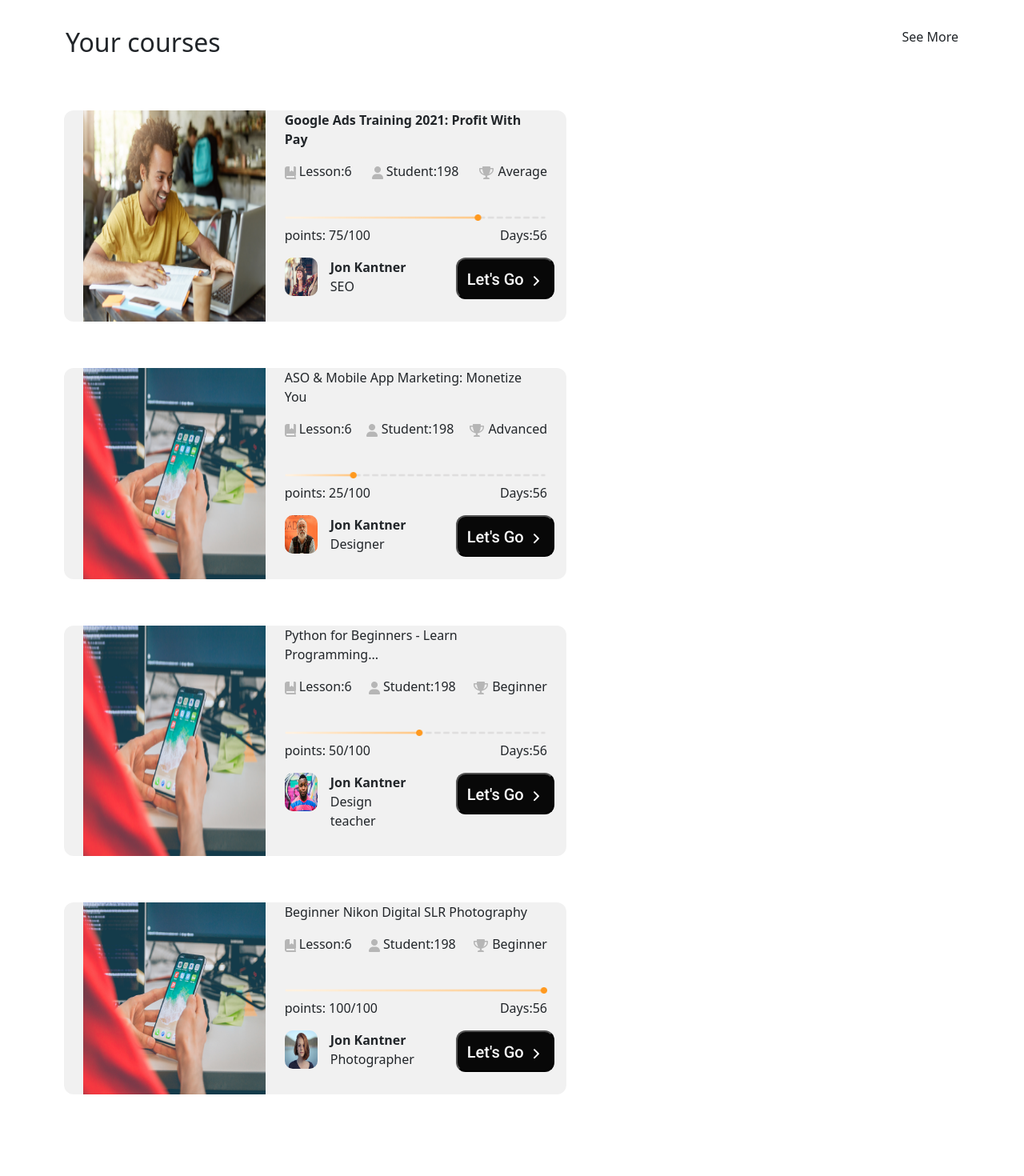
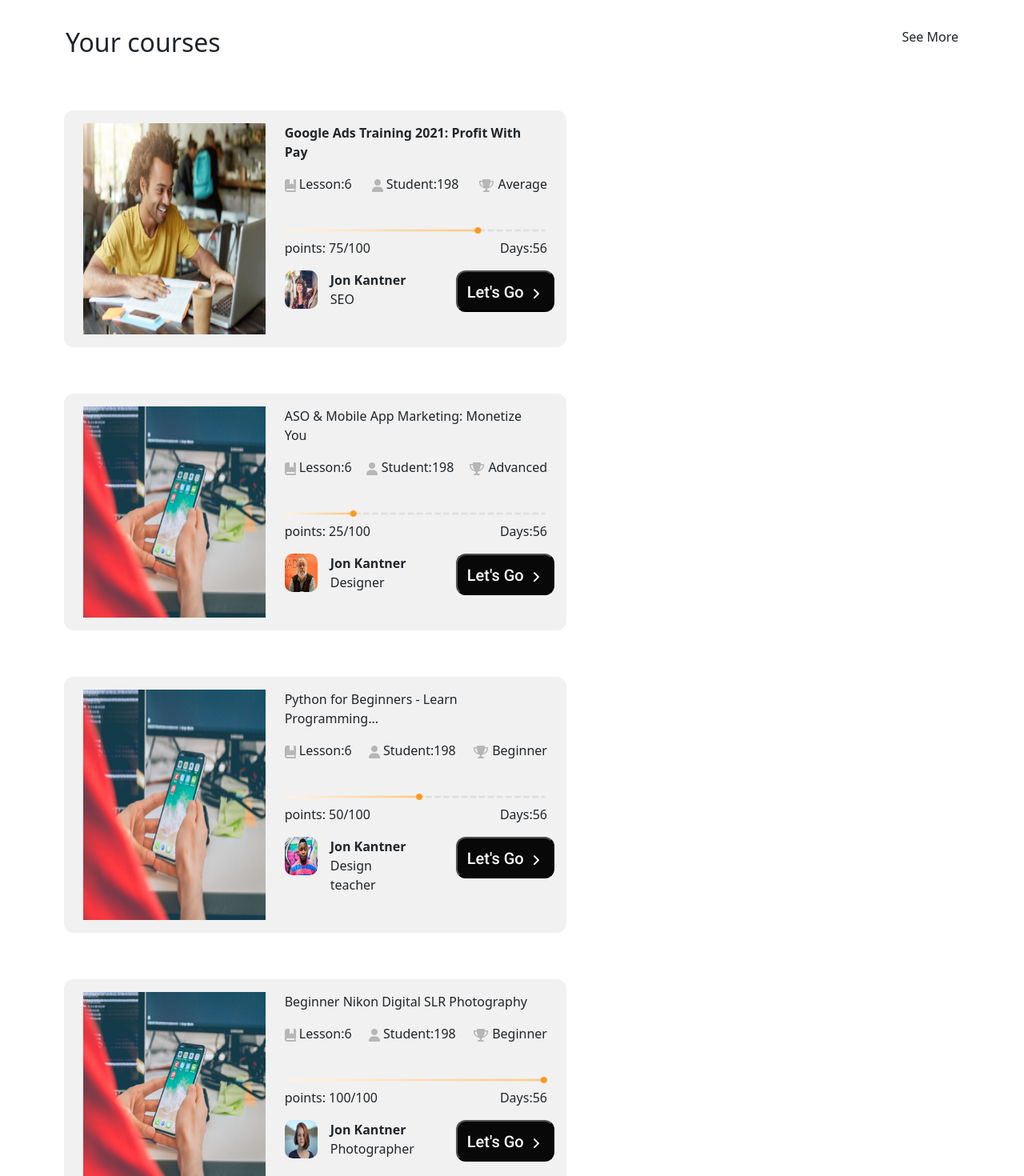
Before and after one commit to Gbangbolaoluwagbemiga/Academy-Assessment, a React (Create React App) app: page / in a window 1280 px wide. Shown: the part 2100-3570 px from the top of the page at 80% size. Before the commit the page ends 3516 px from the top, so only its background shows below. Built offline with nearby package versions, Linux system fonts and the light colour scheme; no server answers.

Commit message:
Moile responsiveness

```diff
--- a/src/app.css
+++ b/src/app.css
@@ -325,4 +325,10 @@ hr {
     background-size: cover;
     background-position: 100%;
   }
+  .btn-courses {
+    height: 2.5rem;
+    width: 5.25rem;
+    font-size: 0.75rem;
+    text-align: center;
+  }
 }
--- a/src/components/YourCourses.js
+++ b/src/components/YourCourses.js
@@ -27,30 +27,28 @@ function YourCourses() {
 
       <div className="row col-12 ">
         {/* Google Ads Training section */}
-        <div className="col-5 mb-5 row your-courses-content ">
-          <img src={happyMale} alt="Jon" className="col-5 me-auto " />
-          <div className=" col-7">
+        <div className="col-md-5 mb-5 row your-courses-content ">
+          <img src={happyMale} alt="Jon" className="col-md-5 my-3 me-auto " />
+          <div className=" col-md-7 my-3">
             <p className="teacher">Google Ads Training 2021: Profit With Pay</p>
-            <p className=" d-flex justify-content-between">
+            <p className=" d-md-flex justify-content-between">
               <p>
-                <img src={lesson} alt="" /> <span>Lesson:6</span>
+                <img src={lesson} alt="Lesson" /> <span>Lesson:6</span>
               </p>
               <p>
-                <img src={student} alt="" /> <span>Student:198</span>
+                <img src={student} alt="Student" /> <span>Student:198</span>
               </p>
               <p>
-                <img src={difficulty} alt="" /> <span>Average</span>
+                <img src={difficulty} alt="Difficulty" /> <span>Average</span>
               </p>
             </p>
-
+            <img src={points} alt="range" className=" col-12" />{' '}
             <div className="col-12">
-              <img src={points} alt="range" className=" col-12" />{' '}
               <p className="d-flex justify-content-between">
                 <span> points: 75/100</span>
                 <span>Days:56</span>
               </p>
             </div>
-
             <div>
               <p className="col-6 d-flex">
                 <img
@@ -71,13 +69,13 @@ function YourCourses() {
         </div>
 
         {/* Mobile App section */}
-        <div className="col-5 mb-5 row your-courses-content ">
-          <img src={android} alt="Jon" className="col-5 me-auto " />
-          <div className=" col-7">
+        <div className="col-md-5 mb-5 row  your-courses-content ">
+          <img src={android} alt="Jon" className="col-md-5 my-3 me-auto " />
+          <div className=" col-md-7 my-3">
             <p className="course-title">
               ASO & Mobile App Marketing: Monetize You
             </p>
-            <p className=" d-flex justify-content-between">
+            <p className=" d-md-flex justify-content-between">
               <p>
                 <img src={lesson} alt="Lesson" /> <span>Lesson:6</span>
               </p>
@@ -117,13 +115,13 @@ function YourCourses() {
         </div>
 
         {/* Python for beginner section */}
-        <div className="col-5 mb-5 row your-courses-content ">
-          <img src={android} alt="Jon" className="col-5 me-auto " />
-          <div className=" col-7">
+        <div className="col-md-5 mb-5 row your-courses-content ">
+          <img src={android} alt="Jon" className="col-md-5 my-3 me-auto " />
+          <div className=" col-md-7 my-3">
             <p className="course-title">
               Python for Beginners - Learn Programming...
             </p>
-            <p className=" d-flex justify-content-between">
+            <p className=" d-md-flex  justify-content-between">
               <p>
                 <img src={lesson} alt="Lesson" /> <span>Lesson:6</span>
               </p>
@@ -163,9 +161,9 @@ function YourCourses() {
         </div>
 
         {/* Beginner Nikon Section */}
-        <div className="col-5 mb-5 row your-courses-content ">
-          <img src={android} alt="Jon" className="col-5 me-auto " />
-          <div className=" col-7">
+        <div className="col-md-5 mb-5 row your-courses-content ">
+          <img src={android} alt="Jon" className="col-md-5 my-3 me-auto " />
+          <div className=" col-md-7 my-3">
             <p className="course-title">
               Beginner Nikon Digital SLR Photography{' '}
             </p>
```
